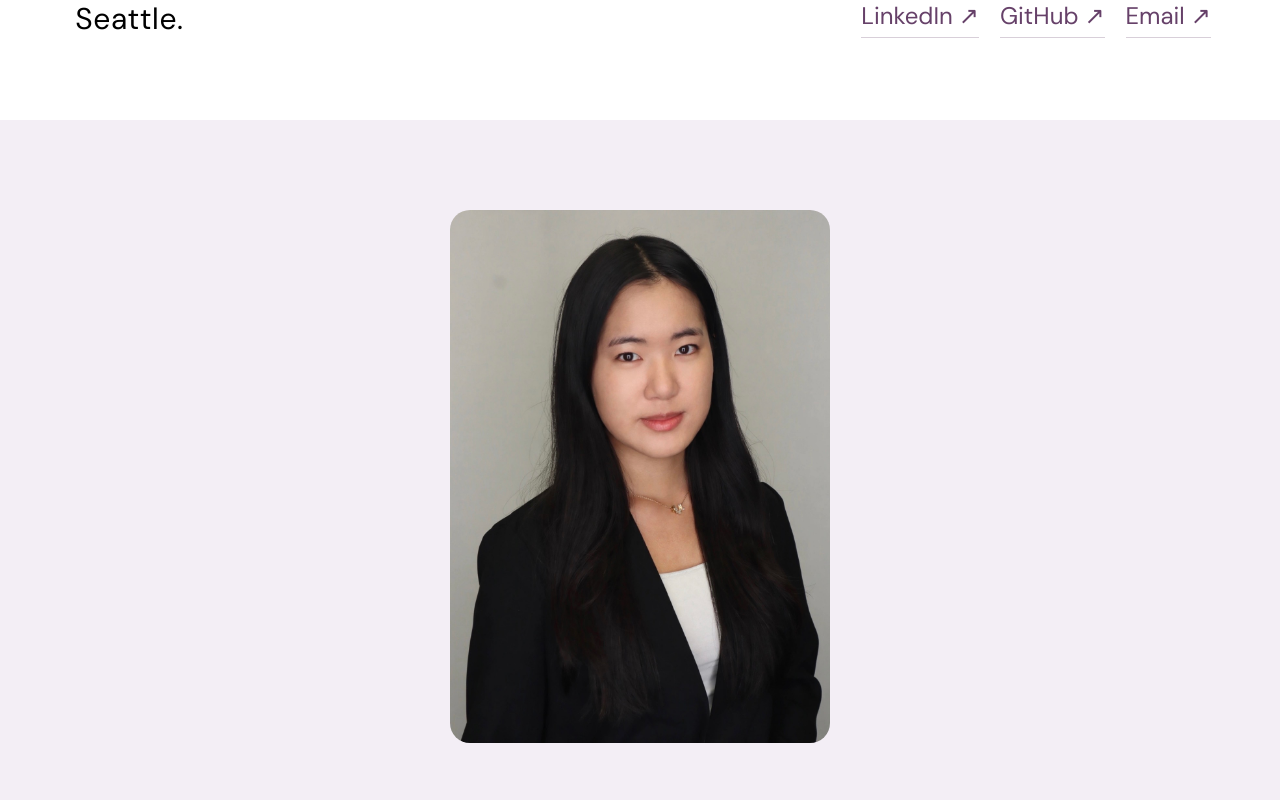
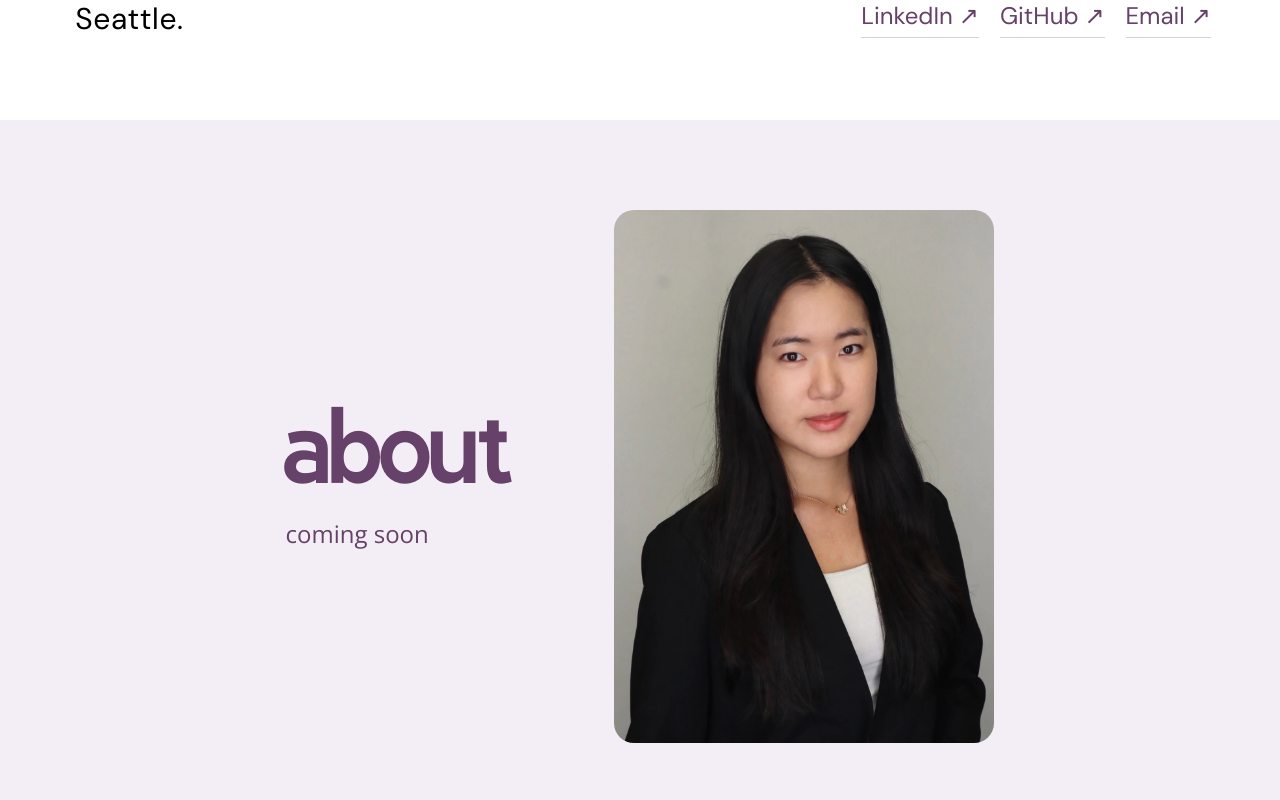
Before and after one commit to samanthaoh/my-portfolio, a React (Vite) app: page / in a window 1280 px wide. Shown: the part 680-1480 px from the top of the page. Built offline with nearby package versions, Linux system fonts and the light colour scheme; a web font is replaced by a local one.

Commit message:
coming soon for about

```diff
--- a/src/About.tsx
+++ b/src/About.tsx
@@ -1,6 +1,10 @@
 export default function About() {
   return (
     <section id="about" className="headshot-section" aria-label="About Samantha">
+      <div className="headshot-heading">
+        <h2>about</h2>
+        <p>coming soon</p>
+      </div>
       <img src="/headshot.jpg" alt="Samantha Oh" width="1170" height="1642" loading="lazy" />
     </section>
   )
--- a/src/index.css
+++ b/src/index.css
@@ -1,3 +1,4 @@
+@import url('https://fonts.googleapis.com/css2?family=Open+Sans:wght@400&display=swap');
 @import url('https://fonts.googleapis.com/css2?family=DM+Sans:opsz,wght@9..40,400&display=swap');
 @import url('https://fonts.googleapis.com/css2?family=42dot+Sans:wght@400;500;700&family=Anonymous+Pro&display=swap');
 @import url('https://fonts.googleapis.com/css2?family=Fraunces:ital,opsz,wght@0,9..144,300..700;1,9..144,300..500&family=Instrument+Sans:wght@400;500;600&display=swap');
@@ -2084,3 +2085,26 @@ a {
 #experience, #skills { background: #fff; }
 #hobbies .hobby-card { background: #fff; }
 #skills .skill-category { background: #f7f4f8; }
+
+/* Pair the About title with the headshot. */
+.headshot-section {
+  grid-template-columns: auto minmax(0, 380px);
+  justify-content: center;
+  gap: clamp(40px, 8vw, 120px);
+}
+.headshot-section h2 {
+  margin: 0;
+  color: var(--accent);
+  font: 600 clamp(56px, 7vw, 100px)/1.1 'Rokiest', sans-serif;
+  letter-spacing: .02em;
+}
+@media (max-width: 700px) {
+  .headshot-section { grid-template-columns: minmax(0, 380px); gap: 28px; }
+  .headshot-section h2 { justify-self: start; }
+}
+
+.headshot-heading p {
+  margin: 16px 0 0;
+  color: var(--accent);
+  font: 400 clamp(18px, 2vw, 24px)/1.5 'Open Sans', sans-serif;
+}
```
